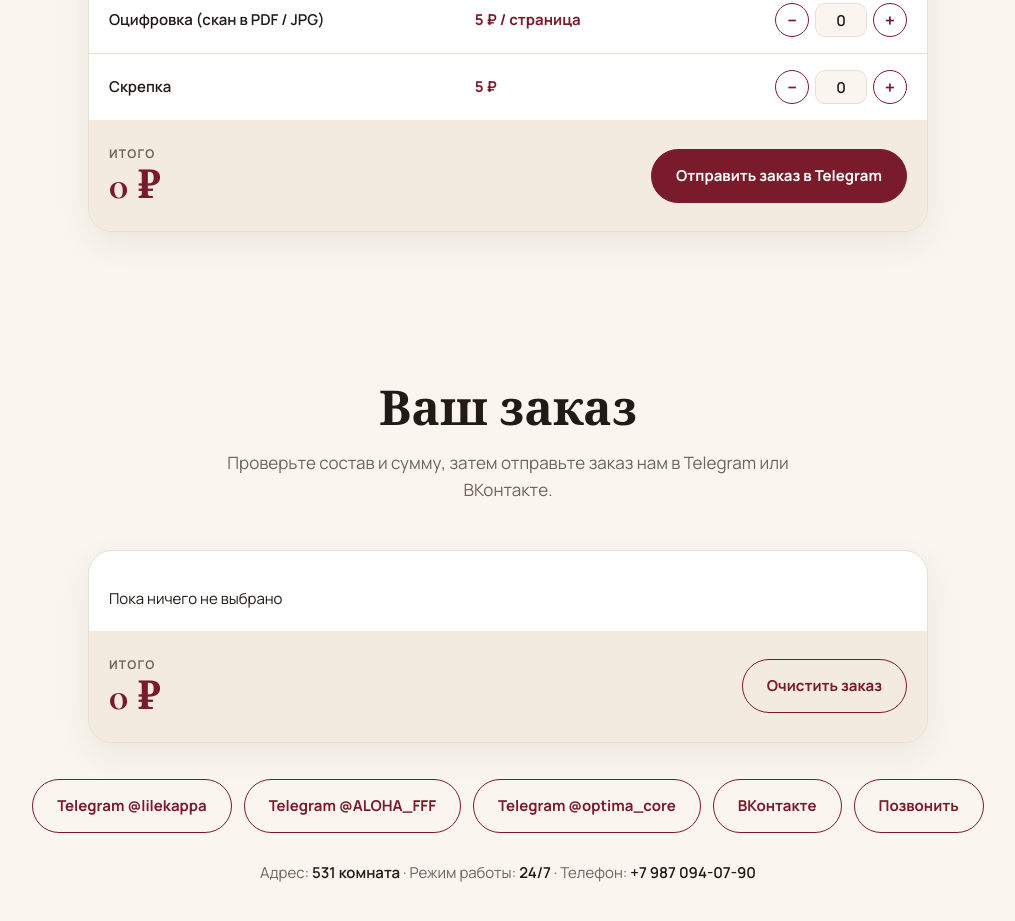
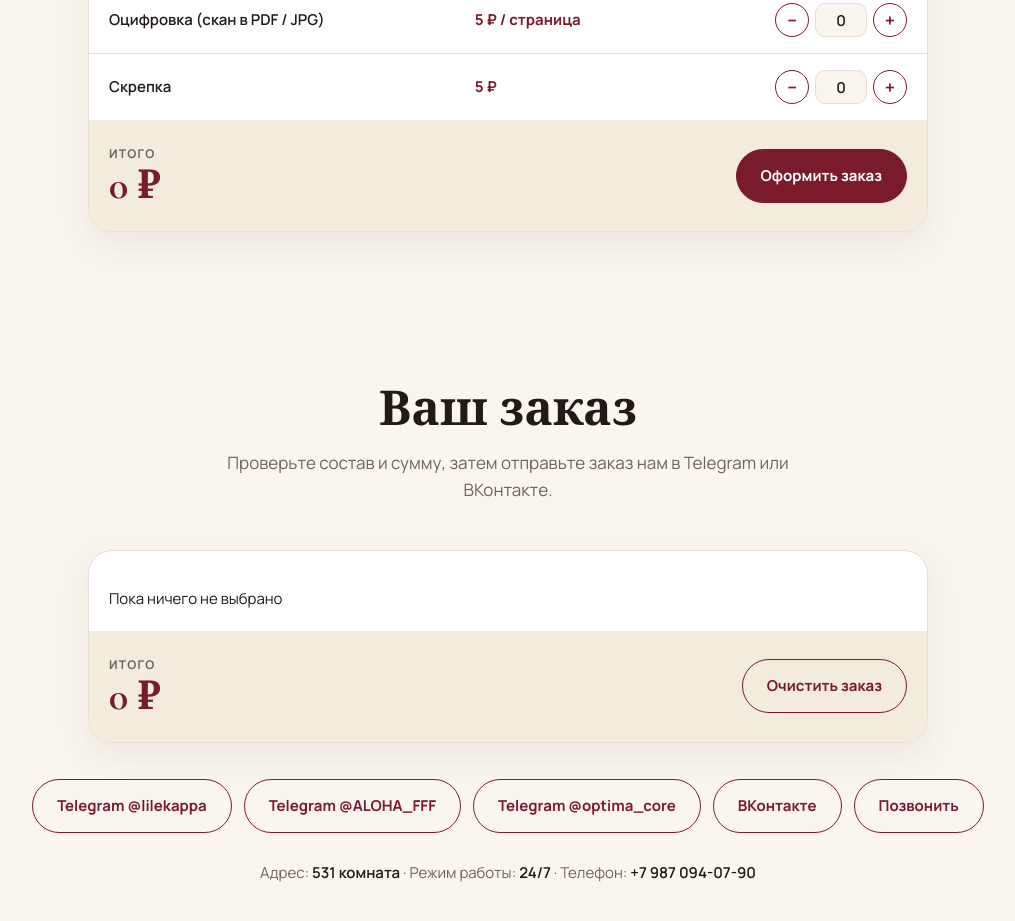
Before and after one commit to gaylord148867-afk/trimushketera, a plain HTML site: page index.html in a window 1280 px wide. Shown: the part 1880-2801 px from the top of the page, without its empty margins (132-1147 px from the left). Drawn offline with nearby package versions, Linux system fonts and the light colour scheme.

Commit message:
Update index.html

```diff
--- a/index.html
+++ b/index.html
@@ -267,7 +267,7 @@ footer{padding:40px 20px 56px;border-top:1px solid var(--line);text-align:center
             <small>Итого</small>
             <div class="total-sum" id="total">0 ₽</div>
           </div>
-          <a class="btn btn-primary" id="order" href="#order">Отправить заказ в Telegram</a>
+          <a class="btn btn-primary" id="order" href="#order">Оформить заказ</a>
         </div>
       </div>
     </div>
```
